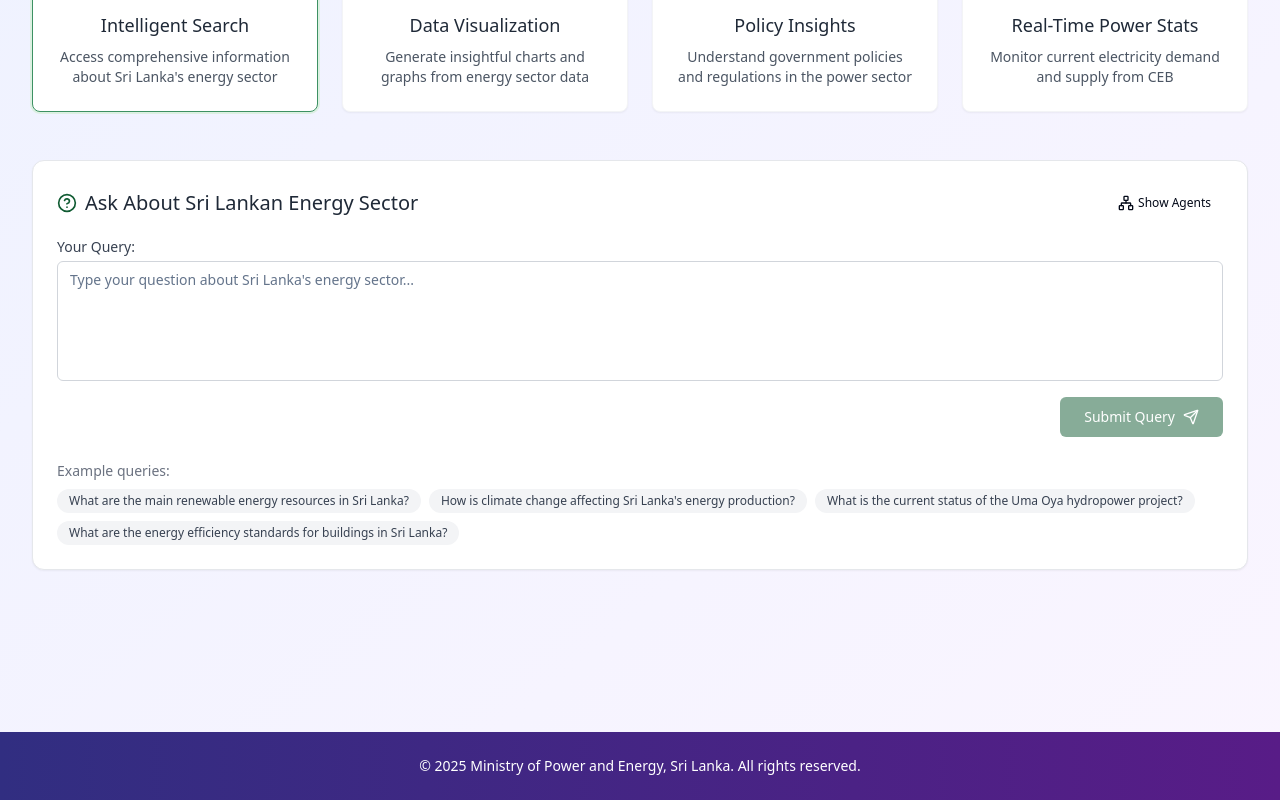
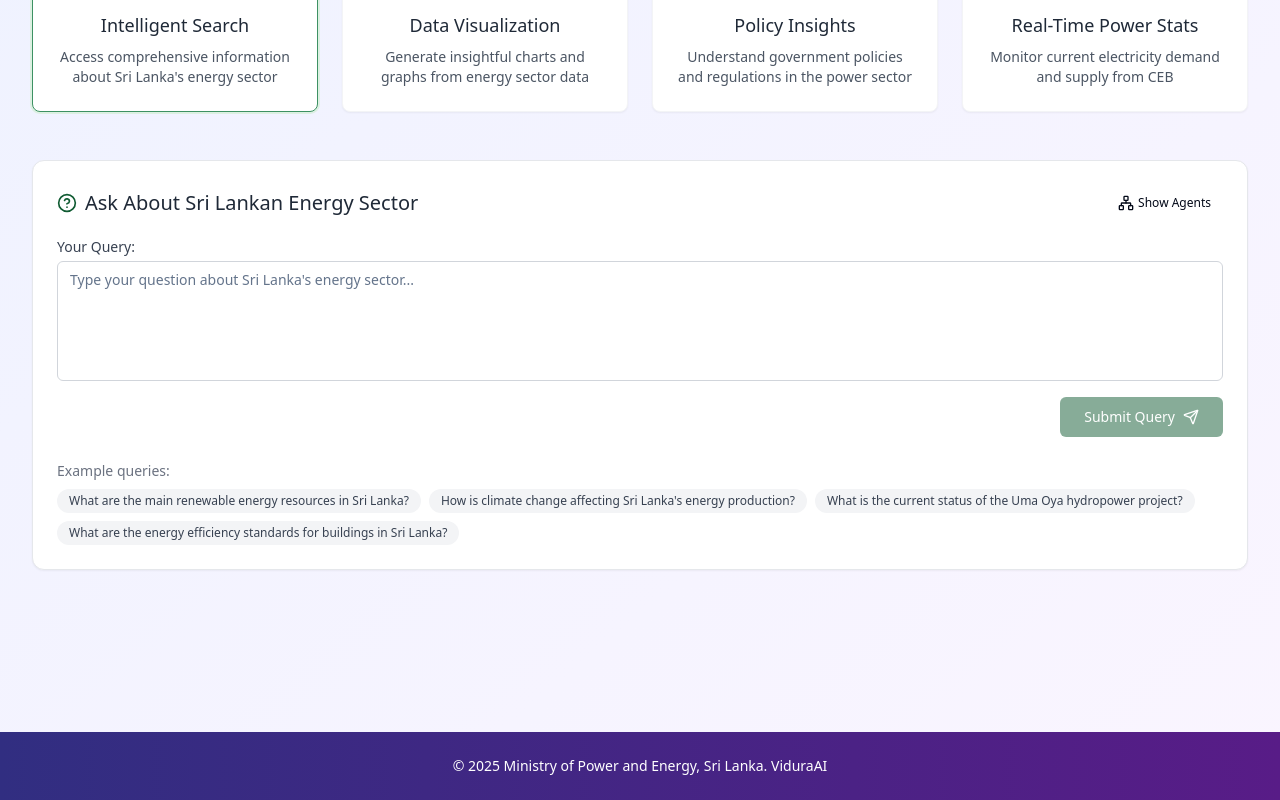
Before and after one commit to Vidura-Wijekoon/slenergyragmultiagentsystem, a React (Vite) app: page / in a window 1280 px wide. Shown: the part 286-1086 px from the top of the page. Built offline with nearby package versions, Linux system fonts and the light colour scheme.

Commit message:
Update copyright notice
Update the copyright notice in the footer to ViduraAI.

```diff
--- a/src/pages/Index.tsx
+++ b/src/pages/Index.tsx
@@ -1,4 +1,3 @@
-
 import React, { useState } from 'react';
 import { motion } from 'framer-motion';
 import { useToast } from "@/components/ui/use-toast";
@@ -28,7 +27,6 @@ const Index = () => {
     setVisualizationData(null);
 
     try {
-      // Add real-time context to the query if it contains specific keywords
       const enhancedQuery = query.toLowerCase().includes('latest') ||
                            query.toLowerCase().includes('current') ||
                            query.toLowerCase().includes('now') ||
@@ -211,7 +209,7 @@ const Index = () => {
 
       <footer className="py-6 bg-gradient-to-r from-indigo-900 to-purple-900 text-white mt-12">
         <div className="max-w-7xl mx-auto px-4 md:px-8 text-center">
-          <p className="text-sm">© 2025 Ministry of Power and Energy, Sri Lanka. All rights reserved.</p>
+          <p className="text-sm">© 2025 Ministry of Power and Energy, Sri Lanka. ViduraAI</p>
         </div>
       </footer>
     </div>
```
